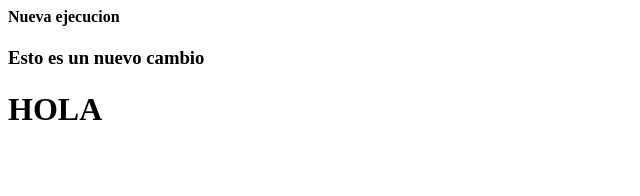
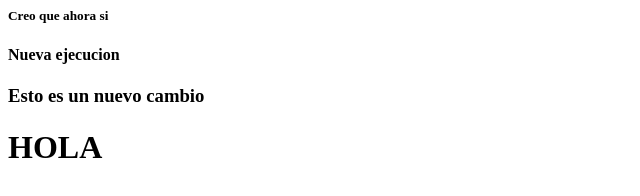
Before and after one commit to chandro-dev/pruebaCiCdAzure, a plain HTML site: page index.html in a window 1280 px wide. Shown: the whole page, without its empty margins (0-640 px from the left). Drawn offline with Linux system fonts and the light colour scheme.

Commit message:
Esta es la vencida

```diff
--- a/index.html
+++ b/index.html
@@ -2,7 +2,7 @@
   <head>
     <title>HOLA</title>
   </head>
-
+    <h5>Creo que ahora si</h5>
     <h4>Nueva ejecucion</h4>
     <h3>Esto es un nuevo cambio</h3>
   <h1>HOLA</h1>
```
